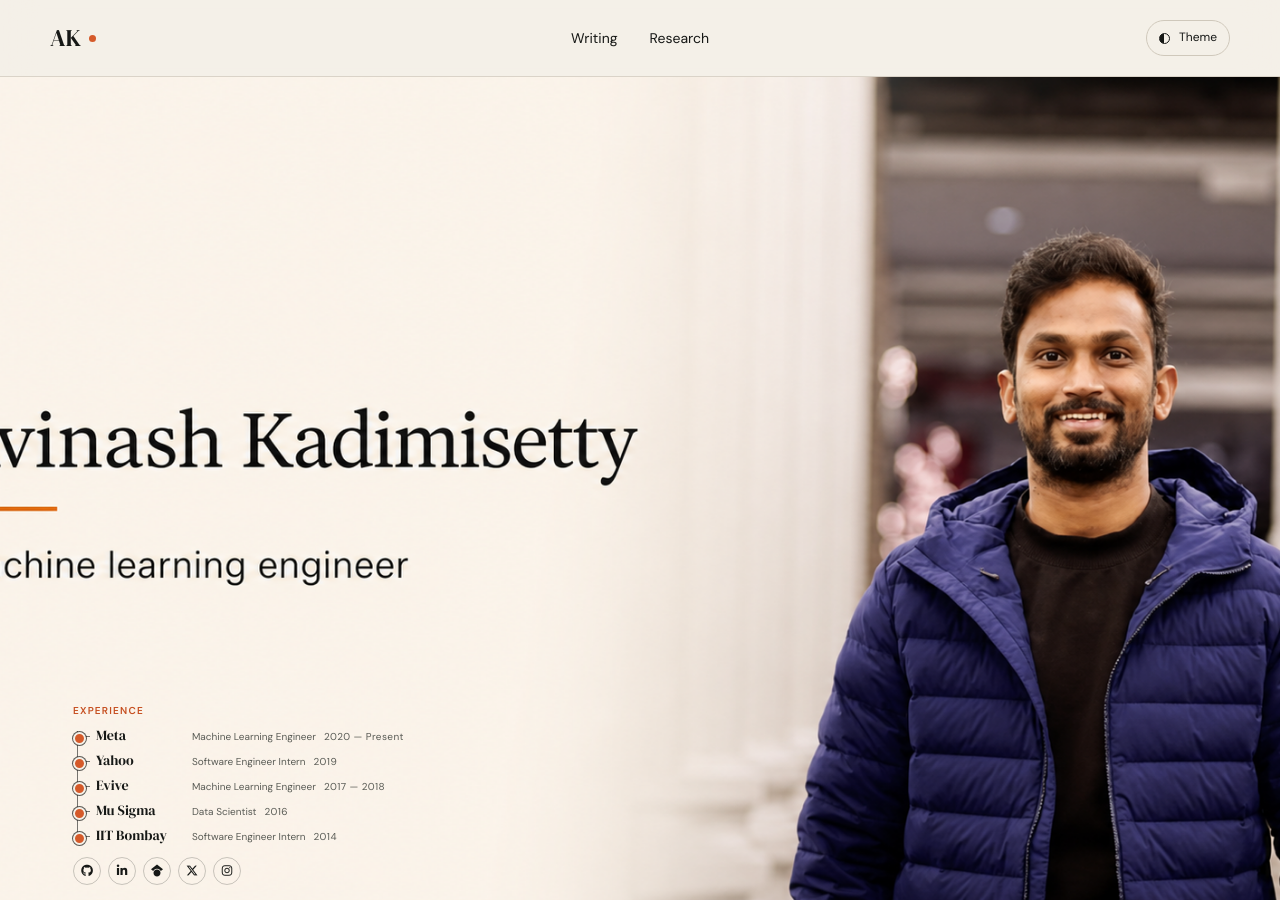
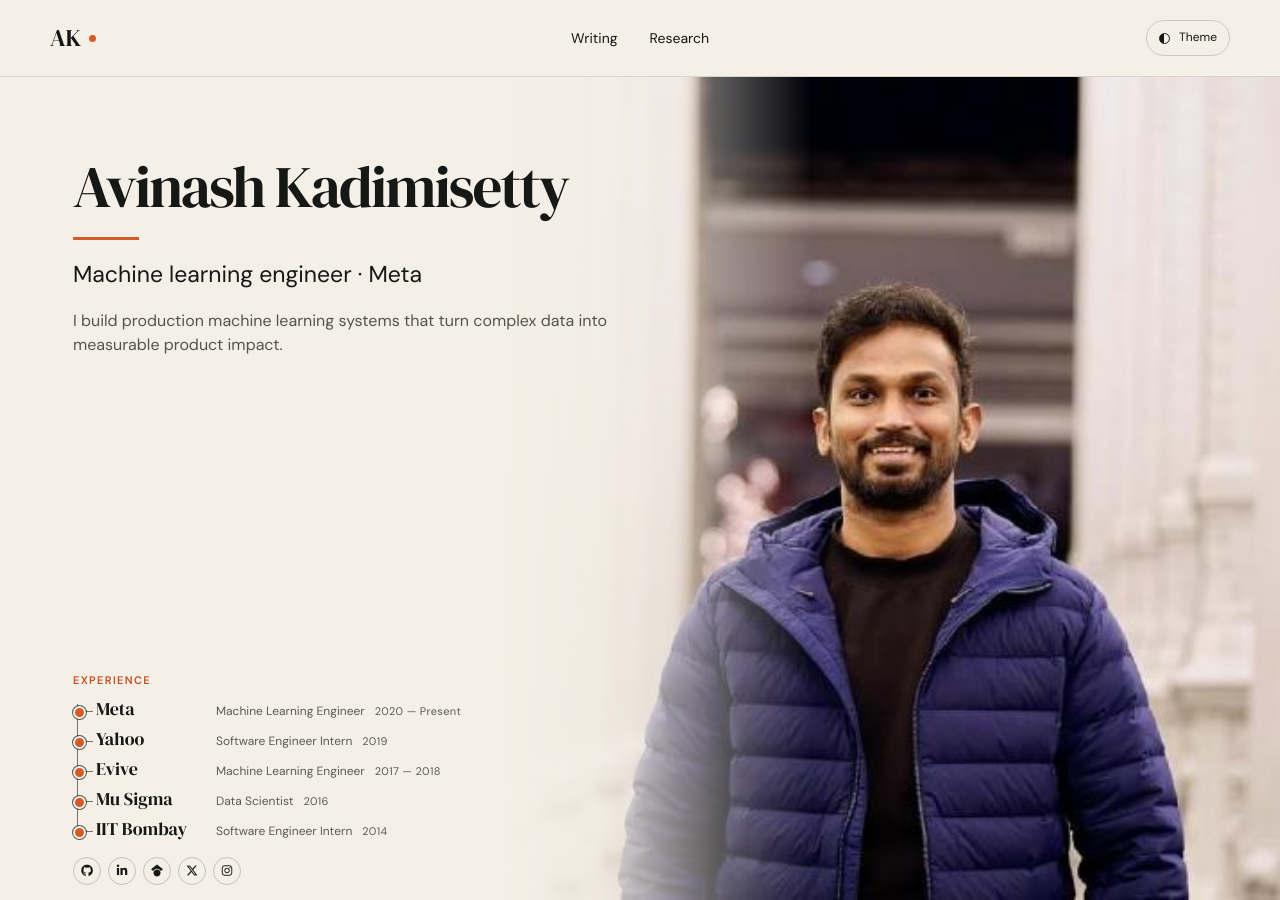
Before and after one commit to avinashingit/avinashingit.github.io, a Jekyll site: the page built from index.html, in a window 1280 px wide. Built offline with Jekyll 4.4.1, drawn with Linux system fonts in a browser that asks for light colours.

Commit message:
Blend GitHub portrait into compact homepage

```diff
--- a/assets/css/style.css
+++ b/assets/css/style.css
@@ -206,28 +206,60 @@ img {
 
 .home-stage-image {
   position: absolute;
-  inset: 0;
-  width: 100%;
+  top: 0;
+  right: 0;
+  bottom: 0;
+  width: 61%;
   height: 100%;
   max-width: none;
   object-fit: cover;
   object-position: center;
+  -webkit-mask-image: linear-gradient(to right, transparent 0%, rgba(0, 0, 0, 0.12) 12%, #000 40%, #000 100%);
+  mask-image: linear-gradient(to right, transparent 0%, rgba(0, 0, 0, 0.12) 12%, #000 40%, #000 100%);
 }
 
 .home-identity {
   position: absolute;
-  width: 1px;
-  height: 1px;
-  overflow: hidden;
-  clip: rect(0 0 0 0);
-  clip-path: inset(50%);
-  white-space: nowrap;
+  top: clamp(58px, 9vh, 82px);
+  left: max(5.7vw, calc((100vw - 1180px) / 2));
+  z-index: 2;
+  width: min(610px, 50vw);
+}
+
+.home-identity h1 {
+  margin: 0;
+  font-family: var(--serif);
+  font-size: clamp(42px, 4.6vw, 60px);
+  font-weight: 400;
+  letter-spacing: -0.035em;
+  line-height: 1;
+}
+
+.home-identity > span {
+  display: block;
+  width: 66px;
+  height: 3px;
+  margin: 20px 0 16px;
+  background: #d55a2a;
+}
+
+.home-role {
+  margin: 0;
+  font-size: clamp(18px, 1.8vw, 23px);
+}
+
+.home-statement {
+  max-width: 540px;
+  margin: 16px 0 0;
+  color: #52544f;
+  font-size: 16px;
+  line-height: 1.5;
 }
 
 .career-tree {
   position: absolute;
   left: max(5.7vw, calc((100vw - 1180px) / 2));
-  bottom: 52px;
+  bottom: 54px;
   z-index: 2;
   width: min(610px, 48vw);
 }
@@ -235,7 +267,7 @@ img {
 .career-tree-title {
   margin: 0 0 6px;
   color: #c64f20;
-  font-size: 10px;
+  font-size: 11px;
   font-weight: 600;
   letter-spacing: 0.12em;
   text-transform: uppercase;
@@ -244,7 +276,7 @@ img {
 .career-tree ol {
   position: relative;
   display: grid;
-  gap: 2px;
+  gap: 0;
   margin: 0;
   padding: 0;
   list-style: none;
@@ -253,8 +285,8 @@ img {
 .career-tree ol::before {
   content: "";
   position: absolute;
-  top: 6px;
-  bottom: 6px;
+  top: 8px;
+  bottom: 8px;
   left: 4px;
   width: 1px;
   background: rgba(22, 24, 22, 0.58);
@@ -262,7 +294,7 @@ img {
 
 .career-tree li {
   position: relative;
-  min-height: 23px;
+  min-height: 30px;
   display: flex;
   align-items: center;
   padding-left: 23px;
@@ -271,9 +303,9 @@ img {
 .career-tree li::before {
   content: "";
   position: absolute;
-  top: 11px;
+  top: 15px;
   left: 4px;
-  width: 13px;
+  width: 16px;
   height: 1px;
   background: rgba(22, 24, 22, 0.58);
 }
@@ -281,7 +313,7 @@ img {
 .career-tree li::after {
   content: "";
   position: absolute;
-  top: 7px;
+  top: 10px;
   left: 0;
   width: 9px;
   height: 9px;
@@ -295,14 +327,14 @@ img {
   min-width: 0;
   display: flex;
   align-items: baseline;
-  gap: 8px;
+  gap: 10px;
   white-space: nowrap;
 }
 
 .career-tree strong {
-  min-width: 88px;
+  min-width: 110px;
   font-family: var(--serif);
-  font-size: 14px;
+  font-size: 18px;
   font-weight: 400;
   line-height: 1;
 }
@@ -310,12 +342,13 @@ img {
 .career-tree span,
 .career-tree time {
   color: #595b55;
-  font-size: 10px;
+  font-size: 12px;
 }
 
 .career-tree time {
   margin-left: auto;
-  letter-spacing: 0.04em;
+  font-size: 11px;
+  letter-spacing: 0.03em;
 }
 
 .home-socials {
--- a/index.html
+++ b/index.html
@@ -5,12 +5,13 @@ body_class: home-page
 description: Avinash Kadimisetty is a machine learning engineer at Meta who builds large-scale learning systems and writes about machine learning, research, and engineering.
 ---
 <section class="home-stage" aria-labelledby="home-name">
-  <img class="home-stage-image" src="{{ '/assets/images/home-hero.png' | relative_url }}" alt="">
+  <img class="home-stage-image" src="{{ '/images/github-profile.jpg' | relative_url }}" alt="Portrait of Avinash Kadimisetty">
 
   <div class="home-identity">
     <h1 id="home-name">Avinash Kadimisetty</h1>
     <span aria-hidden="true"></span>
-    <p>Machine learning engineer</p>
+    <p class="home-role">Machine learning engineer · Meta</p>
+    <p class="home-statement">I build production machine learning systems that turn complex data into measurable product impact.</p>
   </div>
 
   <div class="career-tree" aria-labelledby="experience-title">
```
Also changed, not shown: assets/images/home-hero.png (deleted).
